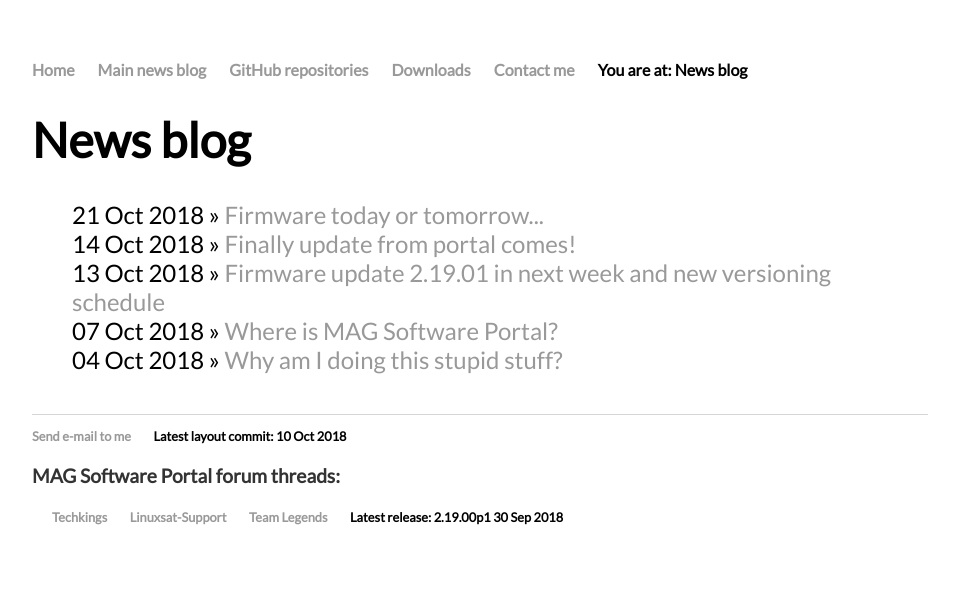
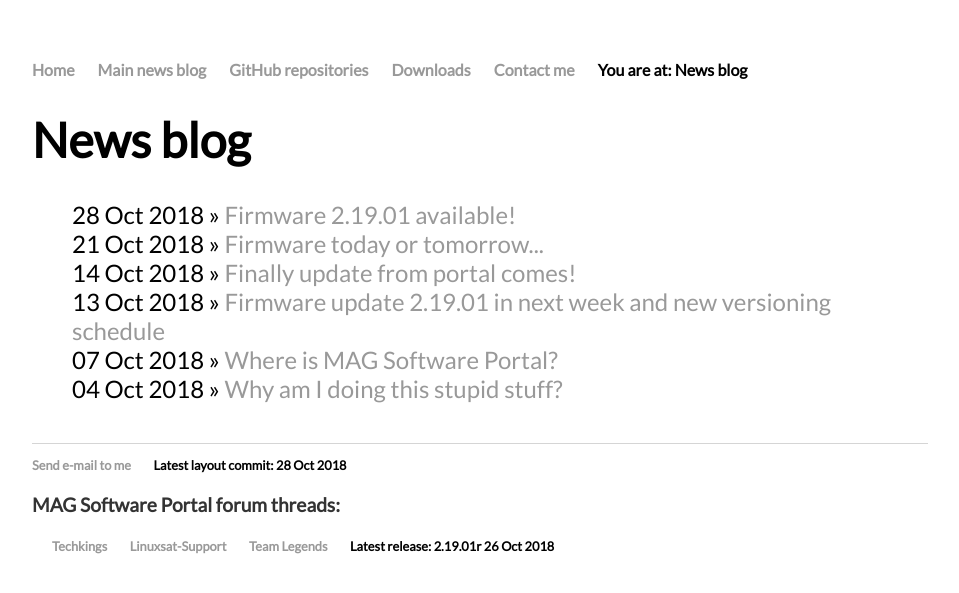
Before and after one commit to Nepose/nepose.github.io, a Jekyll site: the page built from blog/index.html, in a window 1280 px wide. Shown: the top 593 px of the page, without its empty margins (160-1119 px from the left). Built offline with Jekyll 4.4.1, drawn with Linux system fonts in a browser that asks for light colours.

Commit message:
Updating layout, links and new post

```diff
--- a/_layouts/default.html
+++ b/_layouts/default.html
@@ -25,12 +25,12 @@
 		<footer>
     		<ul>
 			<li><a href="mailto:nepose.magportal@gmail.com">Send e-mail to me</a></li>
-			<li>Latest layout commit: 10 Oct 2018</li>
+			<li>Latest layout commit: 28 Oct 2018</li>
 			<li><p>MAG Software Portal forum threads:</p></li>
 			<li><a href="http://techkings.org/threads/mag-245-250-aura-hd-custom-image-new-stbs.142741/">Techkings</a></li>
 			<li><a href="https://linuxsat-support.com/thread/132778-mag-250-254-322-custom-firmware-mag-software-portal/">Linuxsat-Support</a></li>
 			<li><a href="http://dsslegends.com/forums/showthread.php?70968-Custom-firmware-for-Aura-MAG-250-254-322&p=636044#post636044">Team Legends</a></li>
-			<li>Latest release: 2.19.00p1 30 Sep 2018</li>
+			<li>Latest release: 2.19.01r 26 Oct 2018</li>
 			</ul>
 		</footer>
 		</font>
--- a/download/index.html
+++ b/download/index.html
@@ -7,7 +7,7 @@
 <h1>{{ page.title }}</h1>
 <p>Choose development from list:</p>
 <ul>
-  <li><a href="https://github.com/Nepose/MAG_Software_Portal/releases">MAG Software Portal</a></li>
+  <li><a href="http://vps.magboxes.xyz/">MAG Software Portal</a></li>
   <li><a href="/Mini">Mini System Box</a></li>
   <li><a href="/notepad">Simple Notepad</a></li>
   <li><a href="/stalker">Polish translation for Stalker Middleware</a></li>
```
Also changed, not shown: _posts/2018-10-28-fw-2.19.01.md (added, +13 -0 lines), download/MAG/index.html (deleted, +0 -10 lines), devs/MAG/index.html (deleted), 1 other file.
